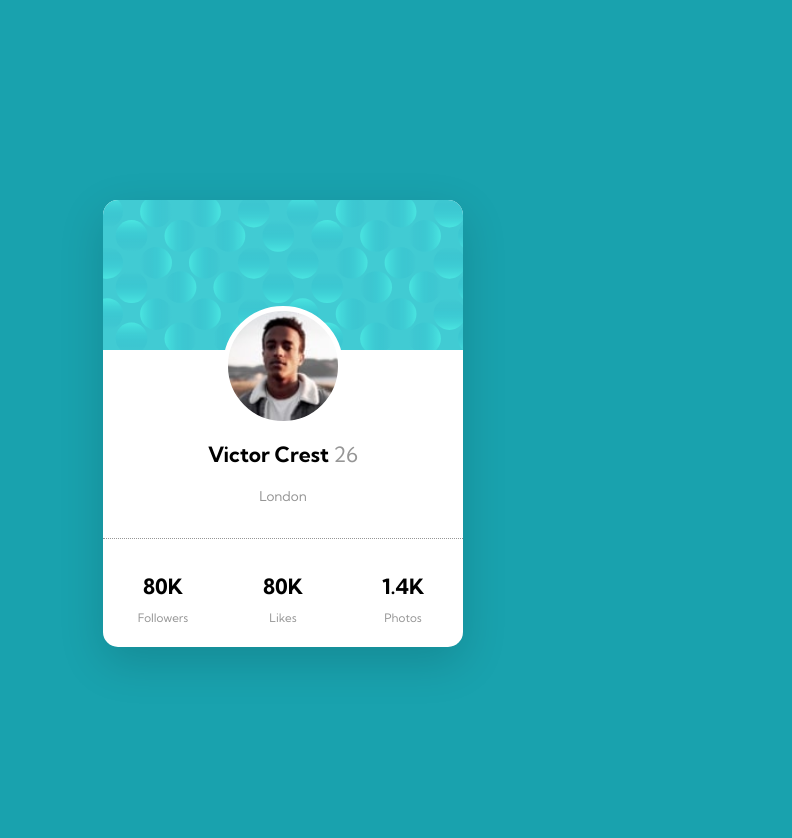
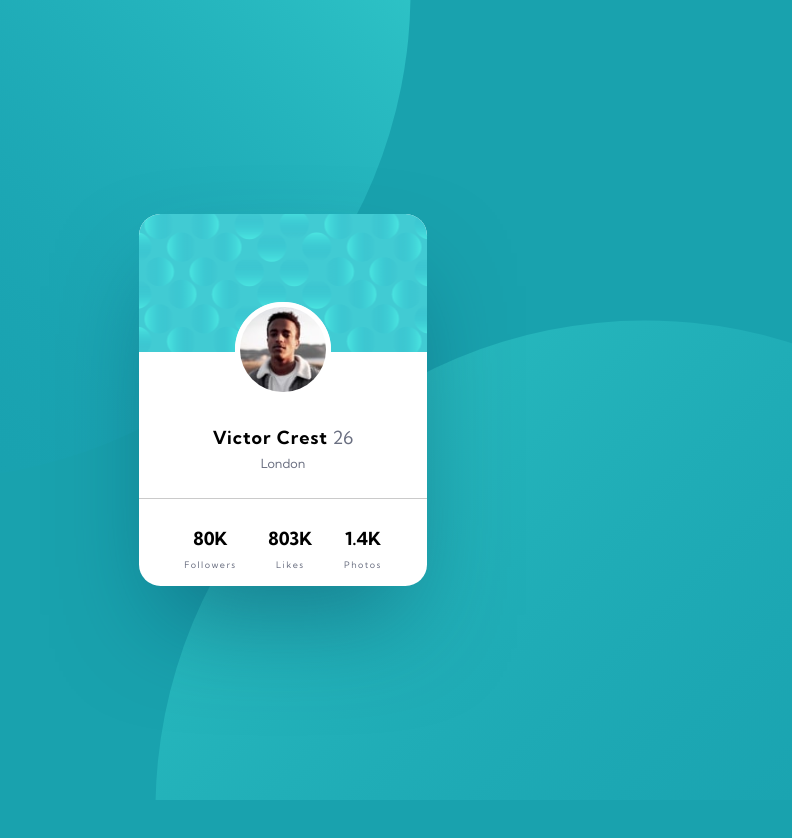
Before and after one commit to thenameiswiiwin/fem-profile-card-component, a plain HTML site: page index.html in a window 1280 px wide. Shown: the whole page, without its empty margins (357-1149 px from the left). After the commit the page ends 800 px from the top, so only its background shows below. Drawn offline with Linux system fonts and the light colour scheme.

Commit message:
change css for scss

```diff
--- /dev/null
+++ b/css/main.scss
@@ -0,0 +1,210 @@
+$ff-primary: 'Kumbh Sans', sans-serif;
+$fw-normal: 400;
+$fw-bold: 700;
+$clr-primary-cyan: hsl(185, 75%, 39%);
+$clr-primary-charadeBlack: hsl(229, 23%, 23%);
+$clr-primary-gray: hsl(227, 10%, 46%);
+$clr-neutral-gray: hsl(0, 0%, 59%);
+$clr-white: #fff;
+$shadow__black: rgba(8, 70, 94, 0.506);
+$shadow__white: rgba(255, 255, 255, 0.92);
+
+*,
+*::after,
+*::before {
+	margin: 0;
+	padding: 0;
+	box-sizing: border-box;
+}
+
+html {
+	font-size: 112.5%; // 18px
+	background-color: $clr-primary-cyan;
+	font-family: $ff-primary;
+}
+
+.screen-reader-only {
+	position: absolute;
+	height: 1px;
+	width: 1px;
+	clip: rect(1px, 1px, 1px, 1px);
+	clip-path: polygon(0px 0px, 0px 0px, 0px 0px);
+	overflow: hidden !important;
+}
+
+.container {
+	min-height: 100vh;
+	max-width: 1440px;
+	margin: 0 auto;
+	display: flex;
+	flex-direction: column;
+	background-color: $clr-primary-cyan;
+
+	&__main {
+		display: flex;
+		flex-grow: 1;
+		justify-content: center;
+		align-items: center;
+		overflow: hidden;
+		position: relative;
+
+		&:before,
+		&:after {
+			content: '';
+			display: block;
+			position: absolute;
+			width: 100vw;
+			height: 100vh;
+			background-size: auto;
+			transform: translate(-50%, -50%);
+			z-index: 1;
+		}
+
+		&:before {
+			top: 10%;
+			left: 10%;
+			background: url('../images/bg-pattern-top.svg') no-repeat bottom right;
+		}
+
+		&:after {
+			top: 90%;
+			left: 90%;
+			background: url('../images/bg-pattern-bottom.svg') no-repeat top left;
+		}
+	}
+}
+
+.card {
+	height: 20.7rem;
+	width: 16rem;
+	border-radius: 1.2rem;
+	box-shadow: 0 2.8rem 5.6rem -1.2rem $shadow__black;
+	background-color: $clr-white;
+	position: relative;
+	z-index: 2;
+
+	&__header {
+		height: 15.8rem;
+		display: flex;
+		flex-direction: column;
+		align-items: center;
+		justify-content: center;
+
+		&:before {
+			content: '';
+			position: absolute;
+			left: 0;
+			top: 0;
+			width: 100%;
+			height: 7.7rem;
+			background: url('../images/bg-pattern-card.svg') no-repeat center;
+			background-size: auto;
+			background-size: cover;
+			border-radius: 1.2rem 1.2rem 0 0;
+		}
+
+		&-name,
+		&-age {
+			display: inline-block;
+			font-size: 1rem;
+			text-align: center;
+		}
+
+		&-title {
+			margin-top: 1.3rem;
+			order: 2;
+		}
+
+		&-name {
+			font-weight: $fw-bold;
+			letter-spacing: 1px;
+		}
+
+		&-age {
+			font-weight: $fw-normal;
+			color: $clr-primary-gray;
+		}
+
+		&-location {
+			margin-top: 0.4rem;
+			font-size: 0.7rem;
+			order: 3;
+			color: $clr-primary-gray;
+		}
+
+		&-img {
+			margin-top: 3.4rem;
+			background-color: $clr-white;
+			border-radius: 4rem;
+			z-index: 10;
+
+			img {
+				width: 5.3rem;
+				order: 1;
+				border-radius: 3rem;
+				border: 5px solid $clr-white;
+			}
+		}
+	}
+}
+
+.card__stats {
+	height: 4.9rem;
+	display: flex;
+	justify-content: space-around;
+	padding: 1.63rem;
+	list-style-type: none;
+	position: relative;
+
+	&:before {
+		content: '';
+		height: 0.06rem;
+		background-color: $clr-neutral-gray;
+		width: 100%;
+		position: absolute;
+		top: 0;
+		left: 0;
+		opacity: 0.5;
+	}
+
+	&-list {
+		text-align: center;
+
+		&-number {
+			display: block;
+			font-size: 1rem;
+			font-weight: $fw-bold;
+		}
+
+		&-label {
+			font-size: 0.5rem;
+			font-weight: $fw-normal;
+			letter-spacing: 1.5px;
+			color: $clr-primary-gray;
+		}
+	}
+}
+
+@media (max-width: 420px) {
+	.profile__card {
+		width: 17rem;
+	}
+}
+
+@media (min-width: 480px) {
+	.profile__card {
+		width: 19.4rem;
+	}
+}
+
+@media (min-width: 768px) {
+	.component-box__main::before {
+		top: 0%;
+		left: 0%;
+	}
+
+	.component-box__main::after {
+		top: 100%;
+		left: 100%;
+	}
+}
--- a/css/styles.css
+++ /dev/null
@@ -1,81 +0,0 @@
-:root {
-	--clr-primary-cyan: hsl(185, 75%, 39%);
-	--clr-primary-darkblue: hsl(229, 23%, 23%);
-	--clr--primary-blue: hsl(227, 10%, 46%);
-	--clr-neutral-gray: hsl(0, 0%, 59%);
-	--ff-primary: 'Kumbh Sans', sans-serif;
-	--fw-normal: 400;
-	--fw-bold: 700;
-}
-
-* {
-	box-sizing: border-box;
-}
-body {
-	font-size: 18px;
-	font-family: var(--ff-primary);
-	background-color: var(--clr-primary-cyan);
-}
-header {
-	background: url(../images/bg-pattern-card.svg);
-	background-size: cover;
-	height: 150px;
-	border-radius: 15px 15px 0 0;
-	overflow: hidden;
-}
-main {
-	text-align: center;
-	padding-top: 70px;
-	border-bottom: 1px dotted var(--clr-neutral-gray);
-}
-h3 .age {
-	color: var(--clr-neutral-gray);
-	font-weight: var(--fw-normal);
-}
-footer {
-	display: flex;
-	justify-content: center;
-	align-items: center;
-}
-small {
-	font-weight: var(--fw-normal);
-	color: var(--clr-neutral-gray);
-	font-size: 0.65em;
-	margin-top: -10px;
-}
-
-.container {
-	max-width: 360px;
-	background: white;
-	margin: 200px auto;
-	border-radius: 15px;
-	box-shadow: 0px 15px 45px rgba(0, 0, 0, 0.15);
-	position: relative;
-}
-.avatar {
-	width: 120px;
-	height: 120px;
-	background: url(../images/image-victor.jpg);
-	background-size: cover;
-	display: inline-block;
-	position: absolute;
-	bottom: 12.3em;
-	left: 50%;
-	border: 5px solid white;
-	border-radius: 50%;
-	transform: translateX(-50%);
-}
-.location {
-	color: var(--clr-neutral-gray);
-	font-size: 0.75em;
-	margin-bottom: 2.5em;
-}
-.col {
-	flex: 1;
-	display: flex;
-	flex-flow: column nowrap;
-	justify-content: center;
-	align-items: center;
-	margin-top: 0.75em;
-	margin-bottom: 1.2em;
-}
--- a/index.html
+++ b/index.html
@@ -3,55 +3,60 @@
 	<head>
 		<meta charset="UTF-8" />
 		<meta name="viewport" content="width=device-width, initial-scale=1.0" />
-		<!-- displays site properly based on user's device -->
 		<link
 			rel="icon"
 			type="image/png"
 			sizes="32x32"
-			href="./images/favicon-32x32.png"
+			href="img/favicon-32x32.png"
 		/>
-		<link rel="stylesheet" href="./css/styles.css" />
 		<link rel="preconnect" href="https://fonts.gstatic.com" />
 		<link
 			href="https://fonts.googleapis.com/css2?family=Kumbh+Sans:wght@400;700&display=swap"
 			rel="stylesheet"
 		/>
-		<title>Frontend Mentor | Profile card component</title>
-
-		<!-- Feel free to remove these styles or customise in your own stylesheet 👍 -->
-		<style>
-			.attribution {
-				font-size: 11px;
-				text-align: center;
-			}
-			.attribution a {
-				color: hsl(228, 45%, 44%);
-			}
-		</style>
+		<link rel="stylesheet" href="css/main.css" />
+		<title>Frontend Mentor | Profile Card Component</title>
 	</head>
 	<body>
 		<div class="container">
-			<header>
-				<div class="avatar"></div>
-			</header>
-			<main>
-				<h3>Victor Crest <span class="age">26</span></h3>
-				<p class="location">London</p>
+			<span class="screen-reader-only">Profile Card Component Example</span>
+
+			<main class="container__main">
+				<article class="card">
+					<header class="card__header">
+						<div class="card__header-title">
+							<h1 class="card__header-name">Victor Crest</h1>
+							<p class="card__header-age">
+								<span class="screen-reader-only">That is age</span>
+								26
+							</p>
+						</div>
+						<p class="card__header-location">London</p>
+						<div class="card__header-img">
+							<img src="images/image-victor.jpg" alt="Victor" />
+						</div>
+					</header>
+
+					<footer>
+						<span class="screen-reader-only">Profile statistics</span>
+
+						<ul class="card__stats">
+							<li class="card__stats-list">
+								<span class="card__stats-list-number">80K</span>
+								<span class="card__stats-list-label">Followers</span>
+							</li>
+							<li class="card__stats-list">
+								<span class="card__stats-list-number">803K</span>
+								<span class="card__stats-list-label">Likes</span>
+							</li>
+							<li class="card__stats-list">
+								<span class="card__stats-list-number">1.4K</span>
+								<span class="card__stats-list-label">Photos</span>
+							</li>
+						</ul>
+					</footer>
+				</article>
 			</main>
-			<footer>
-				<div class="col">
-					<h3>80K</h3>
-					<small>Followers</small>
-				</div>
-				<div class="col">
-					<h3>80K</h3>
-					<small>Likes</small>
-				</div>
-				<div class="col">
-					<h3>1.4K</h3>
-					<small>Photos</small>
-				</div>
-			</footer>
 		</div>
 	</body>
 </html>
```
Also changed, not shown: css/main.css (added), 1 other file.
